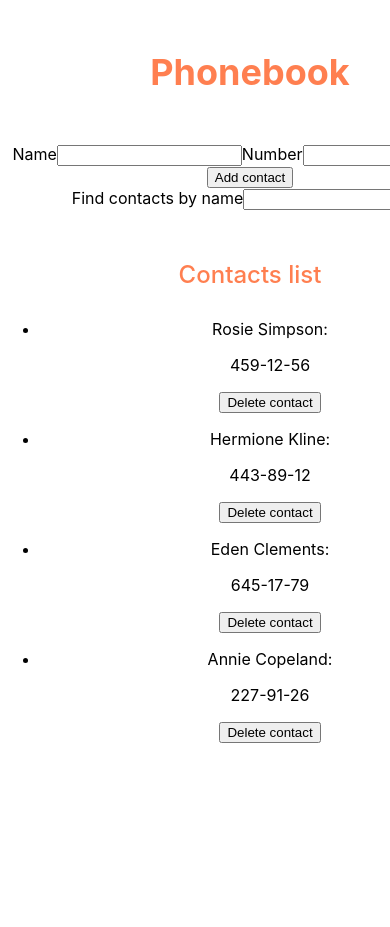
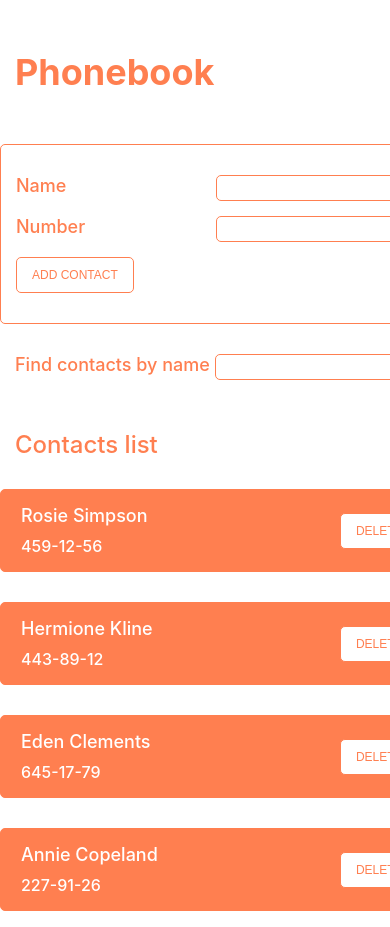
Before and after one commit to mhodunov/goit-react-hw-02-phonebook, a React (Create React App) app: page / in a window 390 px wide. Shown: the top 927 px of the page. Before the commit the page ends 844 px from the top, so only its background shows below. Built offline with nearby package versions, Linux system fonts and the light colour scheme.

Commit message:
style: adds styles to phonebook app

```diff
--- a/src/App.css
+++ b/src/App.css
@@ -1,8 +1,16 @@
+ul {
+  padding: 0;
+}
+
+li {
+  list-style: none;
+}
+
 .wrapper {
   padding-top: 50px;
   margin: 0 auto;
   width: 500px;
-  text-align: center;
+  text-align: left;
 }
 
 .pageTitle {
@@ -10,6 +18,7 @@
   font-weight: 700;
   color: coral;
   padding: 0;
+  padding-left: 15px;
   margin-top: 0;
   margin-left: 0;
   margin-right: 0;
@@ -21,6 +30,7 @@
   font-weight: 500;
   color: coral;
   padding: 0;
+  padding-left: 15px;
   margin-top: 50px;
   margin-right: 0;
   margin-left: 0;
--- a/src/ContactForm/ContactForm.js
+++ b/src/ContactForm/ContactForm.js
@@ -41,12 +41,15 @@ class ContactForm extends Component {
 
   render() {
     return (
-      <form onSubmit={this.handleSubmit}>
-        <label>
-          Name
+      <form
+      className={styles.contactForm}
+      onSubmit={this.handleSubmit}>
+        <label className={styles.contactLabel}>
+          <span className={styles.contactSpan}>Name</span>
           <input
             type="name"
             name="name"
+            className={styles.contactInput}
             pattern="^[a-zA-Zа-яА-Я]+(([' -][a-zA-Zа-яА-Я ])?[a-zA-Zа-яА-Я]*)*$"
             title="Имя может состоять только из букв, апострофа, тире и пробелов. Например Adrian, Jacob Mercer, Charles de Batz de Castelmore d'Artagnan и т. п."
             value={this.state.name}
@@ -54,11 +57,12 @@ class ContactForm extends Component {
             required
           />
         </label>
-        <label>
-          Number
+        <label className={styles.contactLabel}>
+          <span className={styles.contactSpan}>Number</span>
           <input
             type="tel"
             name="number"
+            className={styles.contactInput}
             pattern="(\+?( |-|\.)?\d{1,2}( |-|\.)?)?(\(?\d{3}\)?|\d{3})( |-|\.)?(\d{3}( |-|\.)?\d{4})"
             title="Номер телефона должен состоять из 11-12 цифр и может содержать цифры, пробелы, тире, пузатые скобки и может начинаться с +"
             value={this.state.number}
@@ -66,7 +70,9 @@ class ContactForm extends Component {
             required
           />
         </label>
-        <button type="submit">
+        <button
+        className={styles.contactButton}
+        type="submit">
           Add contact
         </button>
       </form>
--- a/src/ContactForm/ContactForm.module.css
+++ b/src/ContactForm/ContactForm.module.css
@@ -0,0 +1,77 @@
+.contactForm {
+  padding-top: 30px;
+  padding-bottom: 30px;
+  padding-left: 15px;
+  padding-right: 15px;
+
+  border: 1px solid coral;
+  border-radius: 5px;
+}
+
+.contactInput {
+  font-size: 12px;
+  font-weight: 500;
+  color: coral;
+
+  margin: 0px;
+  padding: 5px;
+  min-width: 230px;
+  max-width: 250px;
+
+  border: 1px solid coral;
+  border-radius: 5px;
+
+  transition: all linear 300ms;
+}
+
+.contactInput:hover,
+.contactInput:focus {
+  padding: 10px;
+  font-size: 14px;
+  border: none;
+  background-color: coral;
+  color: white;
+  outline: none;
+}
+
+.contactLabel {
+  font-size: 18px;
+  font-weight: 500;
+  color: coral;
+  display: block;
+  margin-bottom: 15px;
+}
+
+.contactSpan {
+  display: inline-block;
+  width: 200px;
+}
+
+.contactButton {
+  padding-right: 15px;
+  padding-left: 15px;
+  padding-top: 10px;
+  padding-bottom: 10px;
+
+  font-size: 12px;
+  text-transform: uppercase;
+  font-weight: 400;
+
+  border: 1px solid coral;
+  border-radius: 5px;
+  background-color: #fff;
+  color: coral;
+
+  transition: all linear 300ms;
+}
+
+.contactButton:hover,
+.contactButton:focus {
+  color: white;
+  border: 1px solid green;
+  background-color: green;
+  cursor: pointer;
+  outline: none;
+
+  transition: all linear 300ms;
+}
--- a/src/ContactList/ContactList.js
+++ b/src/ContactList/ContactList.js
@@ -5,16 +5,18 @@ import styles from './ContactList.module.css';
 
 const ContactList = ({ filtered, onDeleteContact }) => {
   return (
-    <ul>
+    <ul className={styles.contactList}>
       {filtered.length ? (
         filtered.map(contact => (
-          <li key={contact.id}>
-            <div>
-              <p>{contact.name}:</p>
-              <p>{contact.number}</p>
-            </div>
-
+          <li
+          className={styles.contactItem}
+          key={contact.id}>
+              <div>
+              <p className={styles.contactName}>{contact.name}</p>
+              <p className={styles.contactNumber}>{contact.number}</p>
+              </div>
             <button
+              className={styles.contactButton}
               onClick={() => {
                 onDeleteContact(contact.id);
               }}
@@ -24,7 +26,7 @@ const ContactList = ({ filtered, onDeleteContact }) => {
           </li>
         ))
       ) : (
-        <li className={styles.notification}>No contact found</li>
+        <li className={styles.notification}>Nothing found =(</li>
       )}
     </ul>
   );
--- a/src/ContactList/ContactList.module.css
+++ b/src/ContactList/ContactList.module.css
@@ -0,0 +1,93 @@
+.notification {
+  font-size: 18px;
+  font-weight: 500;
+  color: red;
+  list-style: none;
+  padding: 0;
+  margin: 0;
+}
+
+.contactList {
+}
+
+.contactName {
+  padding: 0;
+  margin: 0;
+
+  font-size: 18px;
+  font-weight: 500;
+  color: white;
+}
+
+.contactNumber {
+  margin-top: 10px;
+  margin-bottom: 0;
+  padding: 0;
+
+  font-size: 16px;
+  font-weight: 500;
+  color: white;
+
+  transition: all linear 300ms;
+}
+
+.contactButton {
+  padding-right: 15px;
+  padding-left: 15px;
+  padding-top: 10px;
+  padding-bottom: 10px;
+
+  font-size: 12px;
+  text-transform: uppercase;
+  font-weight: 400;
+
+  border: 1px solid coral;
+  border-radius: 5px;
+  background-color: #fff;
+  color: coral;
+
+  transition: all linear 300ms;
+}
+
+.contactButton:hover,
+.contactButton:focus {
+  color: white;
+  border: 1px solid red;
+  background-color: red;
+  cursor: pointer;
+  outline: none;
+
+  transition: all linear 300ms;
+}
+
+.contactItem {
+  padding-left: 20px;
+  padding-right: 20px;
+  padding-top: 15px;
+  padding-bottom: 15px;
+
+  border: 1px solid coral;
+  border-radius: 5px;
+  background-color: coral;
+  transition: all linear 300ms;
+
+  display: flex;
+  justify-content: space-between;
+  align-items: center;
+}
+
+.contactItem:hover {
+  box-shadow: rgba(100, 100, 111, 0.2) 0px 7px 29px 0px;
+  padding-top: 30px;
+  padding-bottom: 30px;
+  transition: all linear 300ms;
+}
+
+.contactItem:not(:last-child) {
+  margin-bottom: 30px;
+}
+
+.contactItem:hover .contactNumber {
+  font-size: 18px;
+  transition: all linear 300ms;
+}
--- a/src/Filter/Filter.js
+++ b/src/Filter/Filter.js
@@ -6,11 +6,12 @@ import styles from './Filter.module.css';
 const Filter = ({ filterValue, filterUpdate }) => {
   return (
     <div>
-      <label>
-        Find contacts by name
+      <label className={styles.filterLabel}>
+        <span className={styles.filterSpan}>Find contacts by name</span>
         <input
           type="text"
           name="filter"
+          className={styles.filterInput}
           value={filterValue}
           onChange={filterUpdate}
           autoComplete="off"
--- a/src/Filter/Filter.module.css
+++ b/src/Filter/Filter.module.css
@@ -0,0 +1,39 @@
+.filterInput {
+  font-size: 12px;
+  font-weight: 500;
+  color: coral;
+
+  margin: 0px;
+  padding: 5px;
+  min-width: 230px;
+  max-width: 250px;
+
+  border: 1px solid coral;
+  border-radius: 5px;
+
+  transition: all linear 300ms;
+}
+
+.filterInput:hover,
+.filterInput:focus {
+  padding: 10px;
+  font-size: 14px;
+  border: none;
+  background-color: coral;
+  color: white;
+  outline: none;
+}
+
+.filterLabel {
+  font-size: 18px;
+  font-weight: 500;
+  color: coral;
+  display: block;
+  padding-top: 30px;
+  padding-left: 15px;
+}
+
+.filterSpan {
+  display: inline-block;
+  width: 200px;
+}
```
